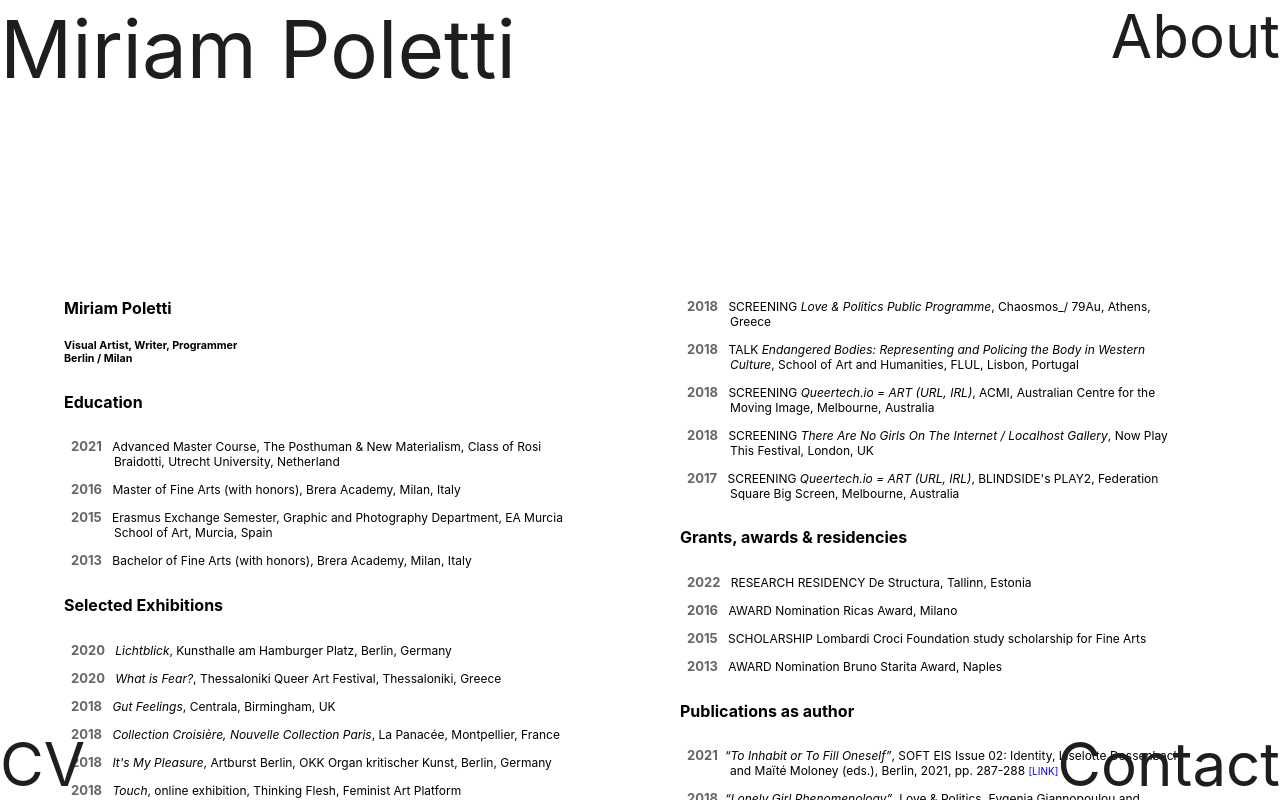
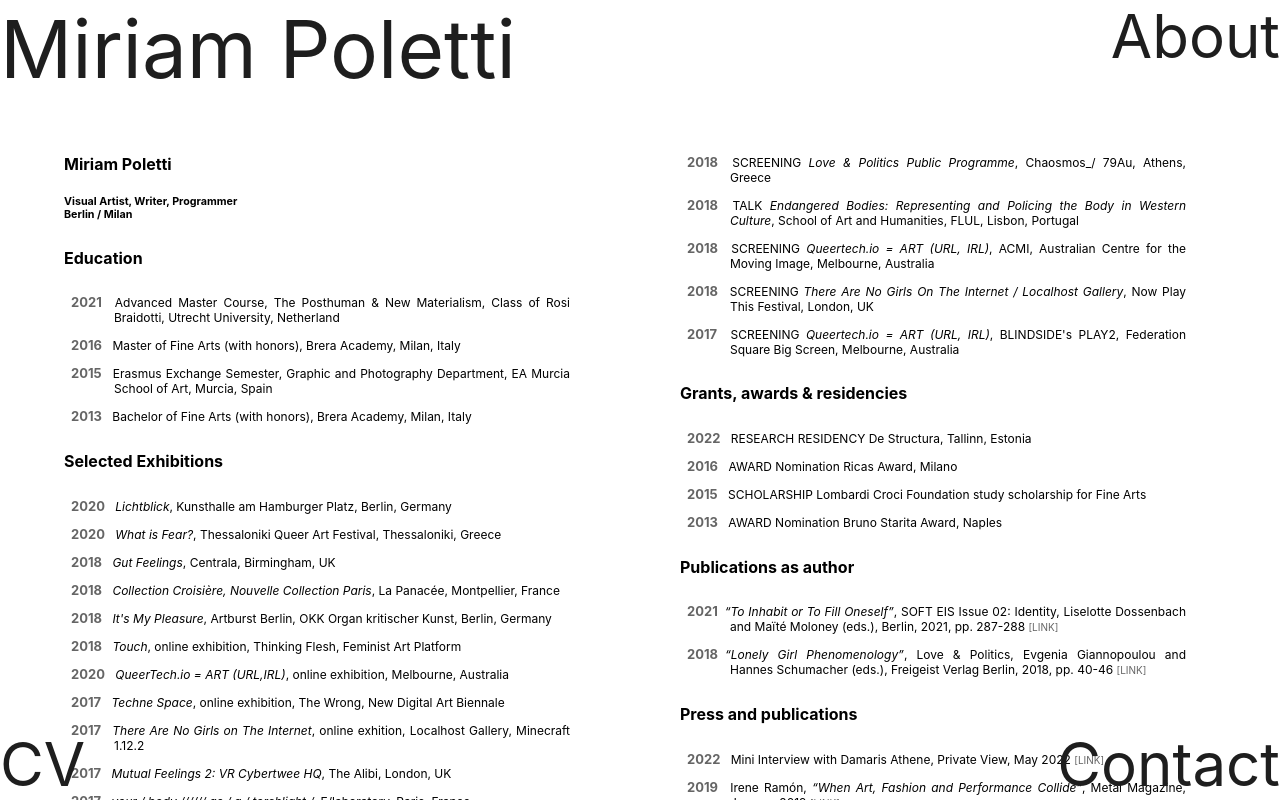
Before and after one commit to miriam-plt/portfolio, a React (Create React App) app: page /cv in a window 1280 px wide. Shown: the top 800 px of the page. Built offline with nearby package versions, Linux system fonts and the light colour scheme; the HTML template or start-up script is replaced by a standard one.

Commit message:
navbar styling

```diff
--- a/src/Pages/Cv/index.scss
+++ b/src/Pages/Cv/index.scss
@@ -3,9 +3,10 @@
     margin-right: 4em;
     padding-top: 6%;
     width: 100%;
+    text-align: justify;
+    text-justify: inter-word;
 
-    @media screen and (min-width:320px) and (max-width: 1025px)  {
-        margin-top: 14em;
+    @media (max-width: 1025px)  {
         width: 80%;
         height: 60%;
         column-count: 2;
@@ -13,8 +14,7 @@
         column-width: 200px;
       }
 
-      @media screen and (min-width:1025px) {
-        margin-top: 9em;
+      @media (min-width:1025px) {
         width: 100%;
         height: 40%;
         column-count: 3;
@@ -58,4 +58,5 @@ b {
 a {
     text-decoration: none;
     font-size: 10px;
+    color: rgb(101, 101, 101);
 }
--- a/src/components/Navbar/index.scss
+++ b/src/components/Navbar/index.scss
@@ -1,3 +1,4 @@
+
 
 .links-top {
     display: flex;
```
